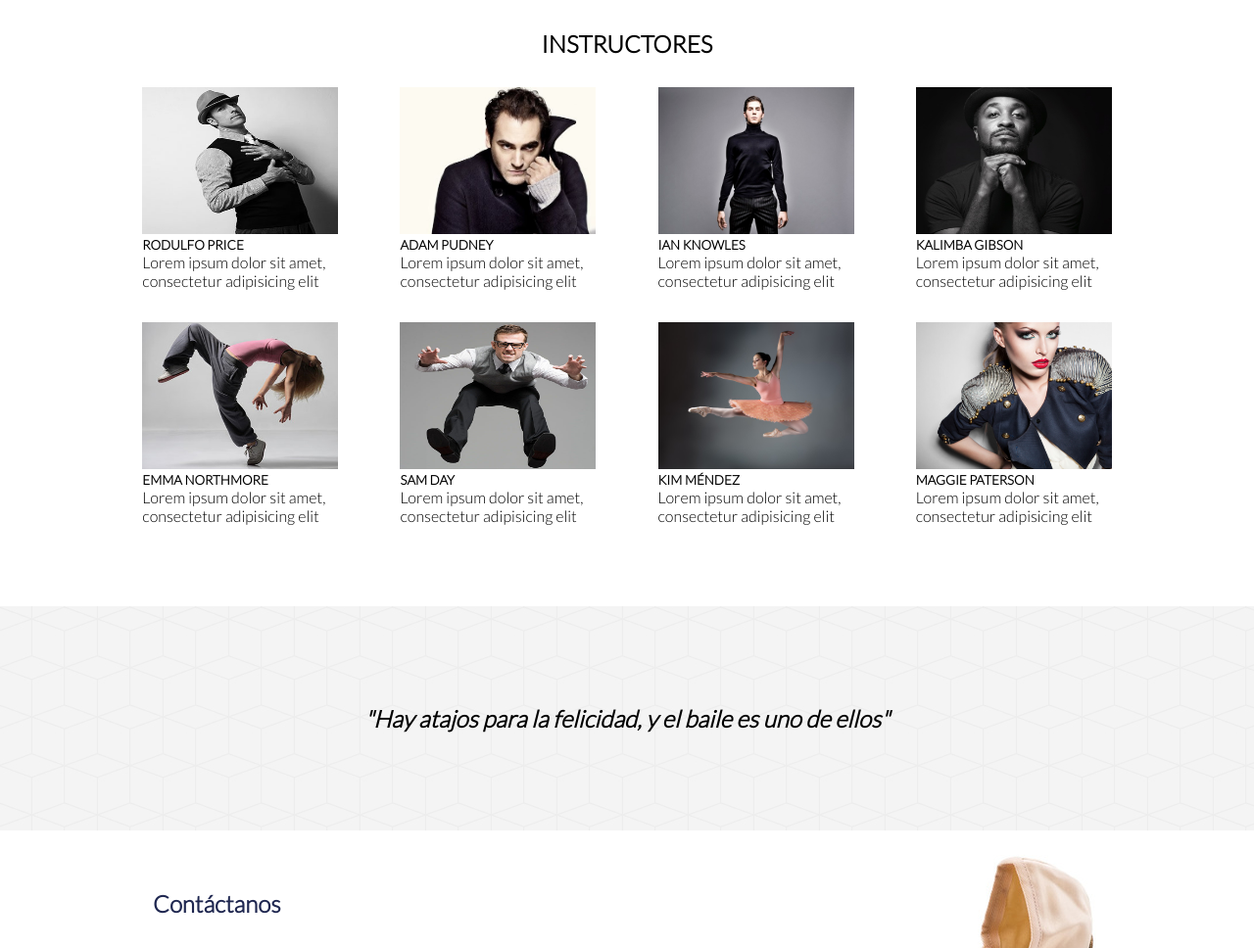
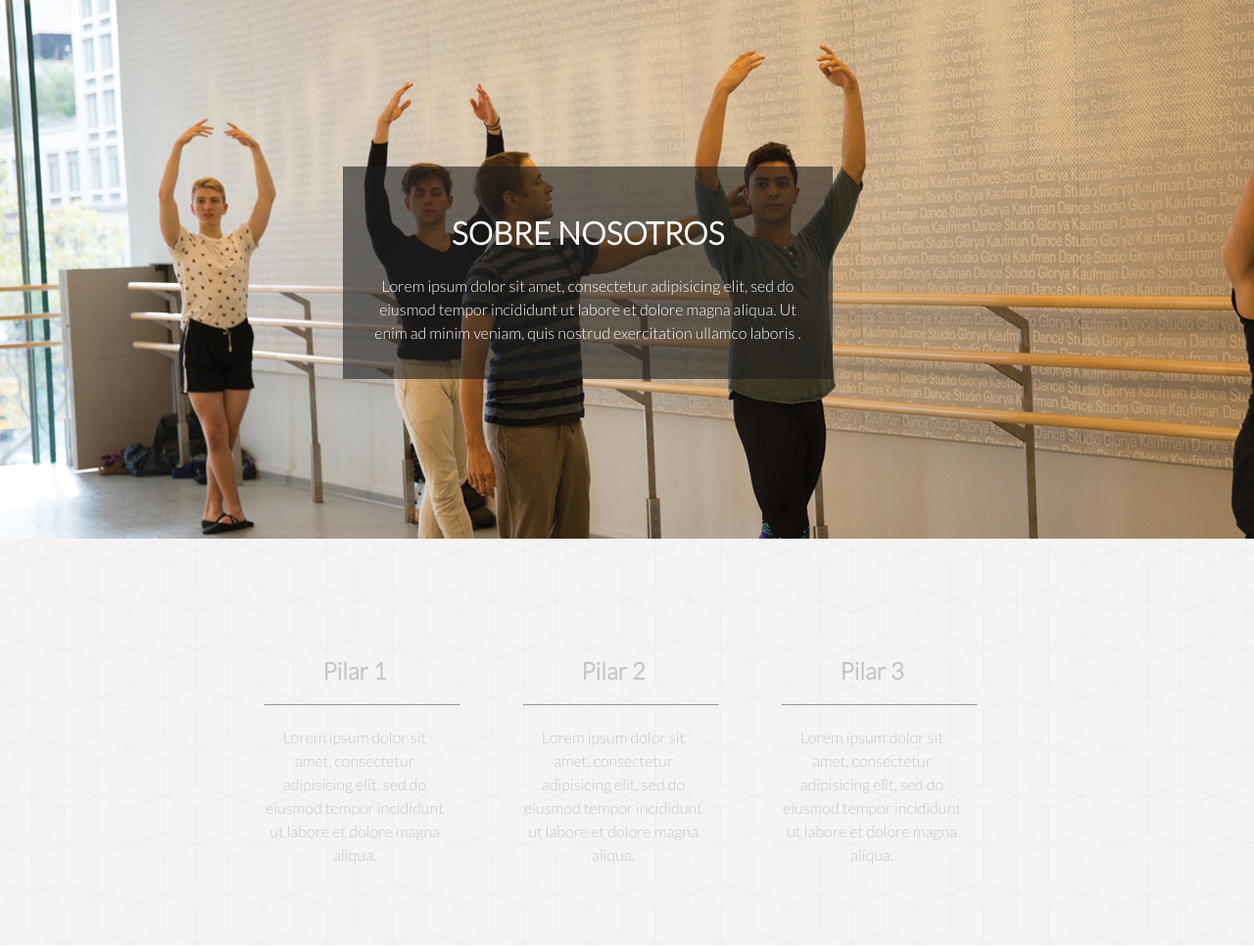
Before and after one commit to SaraGabriela/Lab-Escuela-de-danza, a plain HTML site: page clases.html in a window 1280 px wide. Shown: the top 968 px of the page at 98% size. Drawn offline with Linux system fonts and the light colour scheme.

Commit message:
push sheyla

```diff
--- a/clases.html
+++ b/clases.html
@@ -12,6 +12,39 @@
 
 </head>
 <body>
+	<div class="container-fluid banner">
+	<div class="about">
+		<div class="cuadro text-white text-center">
+			<h1 class="text-center pt-5 pb-5">SOBRE NOSOTROS</h1>
+			<p class="detalle lh">Lorem ipsum dolor sit amet, consectetur adipisicing elit, sed do eiusmod
+			tempor incididunt ut labore et dolore magna aliqua. Ut enim ad minim veniam,
+			quis nostrud exercitation ullamco laboris .</p>
+		</div>
+	</div>
+	<!-- Inicia nosotros-->
+	<div class="container pilares">
+	<div class="row text-center letra-gris-claro">
+		<div class="col-4">
+			<h2>Pilar 1</h2>
+			<hr>
+			<p class="lh">Lorem ipsum dolor sit amet, consectetur adipisicing elit, sed do eiusmod
+			tempor incididunt ut labore et dolore magna aliqua.</p>
+		</div>
+		<div class="col-4">
+			<h2>Pilar 2</h2>
+			<hr>
+			<p class="lh">Lorem ipsum dolor sit amet, consectetur adipisicing elit, sed do eiusmod
+			tempor incididunt ut labore et dolore magna aliqua.</p>
+		</div>
+		<div class="col-4">
+			<h2>Pilar 3</h2>
+			<hr>
+			<p class="lh">Lorem ipsum dolor sit amet, consectetur adipisicing elit, sed do eiusmod
+			tempor incididunt ut labore et dolore magna aliqua.</p>
+		</div>
+	</div>
+	</div>
+	</div>
 <section><!-- Inicia Instructores-->
 	<div class="clases">
 	<h1>INSTRUCTORES</h1>
--- a/css/clases.css
+++ b/css/clases.css
@@ -1,3 +1,31 @@
+/**{outline: 1px solid rgba(255,0,0,0.4)*/
+.about{
+	background: url("../img/dance_7.jpg")no-repeat;
+	height:550px;
+}
+.cuadro{
+	background:rgba(31, 31, 31, 0.6);
+	padding: 25px 20px 35px 20px;
+	width: 500px;
+	position: relative;
+	top: 170px;
+	left: 350px;
+}
+.pilares{
+	margin-top: 40px;
+	margin-bottom: 30px;
+	width: 900px;
+}
+.pilares div{
+	padding: 40px;
+}
+hr{
+	width: 200px;
+	align:center;
+	margin-top: 20px;
+	margin-bottom: 20px;
+}
+
 /* Comienza Instructores*/
 .clases{text-align: center;padding: 30px; margin-bottom: 50px;}
 .clases ul{display: inline-block; }
```
Also changed, not shown: blog.html (+27 -1 lines), css/blog.css (+15 -1 lines).
